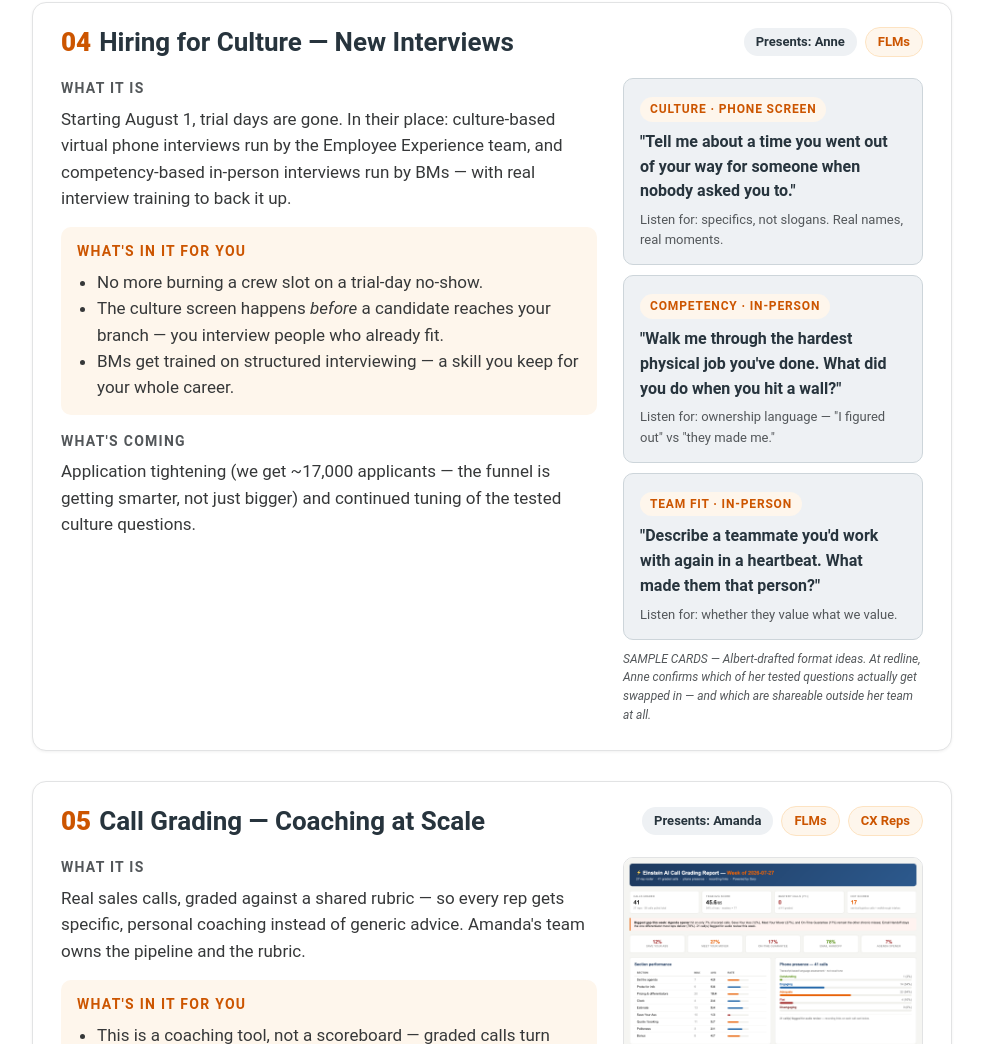
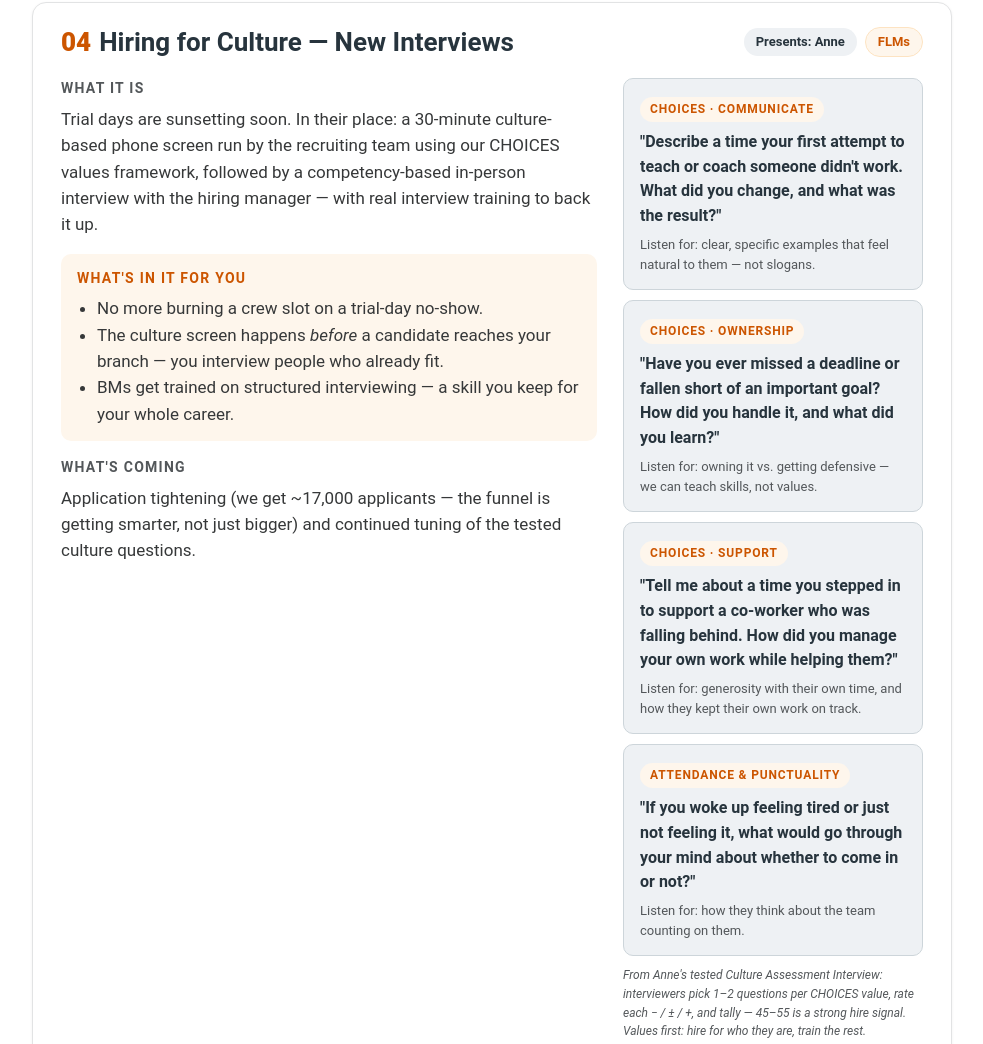
Before and after one commit to einsteinadmin/einstein-qgr-workshop-e84484dcfd5b, a plain HTML site: page q2-quarter-in-review.html in a window 1280 px wide. Shown: the part 2647-3691 px from the top of the page, without its empty margins (148-1131 px from the left). Drawn offline with Linux system fonts and the light colour scheme.

Commit message:
QIR v0.9.2 — Anne's real Culture Assessment questions in tile 04 + trial-day copy corrected to 'sunsetting soon'

```diff
--- a/q2-quarter-in-review.html
+++ b/q2-quarter-in-review.html
@@ -88,7 +88,7 @@ footer{background:var(--navy-700);color:var(--navy-100);padding:26px 0;font-size
 </head>
 <body>
 
-<!-- v0.9.1 2026-07-30: last draft note cleared (Matisen field-app tile) — zero draft notes remain · v0.9: tile 07 finance screenshot in (South Austin branch deep-dive report, Cameron's pick — finalizes the finance half, Paul's draft note cleared) · prior v0.8 (Day-2 room fold): DRAFT banner removed per Cameron · tile 03 = Training Camp dashboard screenshot + einsteinmoving.replit.app link (Mike's draft note cleared) · tile 06 = Botpress chat-widget screenshot · click-to-expand lightbox on all screenshots · prior v0.7: tile 05 call-grading link+shot, Amanda notes cleared -->
+<!-- v0.9.2 2026-08-03: tile 04 Hiring for Culture REAL questions in from Anne's Culture Assessment Interview doc (4 cards + scoring frame; sample-card qnote retired) + trial-day copy corrected to 'sunsetting soon' per Cameron's 8/3 ruling (NOT Aug 1) · v0.9.1 2026-07-30: last draft note cleared (Matisen field-app tile) — zero draft notes remain · v0.9: tile 07 finance screenshot in (South Austin branch deep-dive report, Cameron's pick — finalizes the finance half, Paul's draft note cleared) · prior v0.8 (Day-2 room fold): DRAFT banner removed per Cameron · tile 03 = Training Camp dashboard screenshot + einsteinmoving.replit.app link (Mike's draft note cleared) · tile 06 = Botpress chat-widget screenshot · click-to-expand lightbox on all screenshots · prior v0.7: tile 05 call-grading link+shot, Amanda notes cleared -->
 <header>
   <div class="wrap">
     <div class="kicker">Q2 2026 · Quarter in Review</div>
@@ -212,7 +212,7 @@ footer{background:var(--navy-700);color:var(--navy-100);padding:26px 0;font-size
   <div class="tile-body">
     <div>
       <div class="block"><h3>What it is</h3>
-        <p>Starting August 1, trial days are gone. In their place: culture-based virtual phone interviews run by the Employee Experience team, and competency-based in-person interviews run by BMs — with real interview training to back it up.</p>
+        <p>Trial days are sunsetting soon. In their place: a 30-minute culture-based phone screen run by the recruiting team using our CHOICES values framework, followed by a competency-based in-person interview with the hiring manager — with real interview training to back it up.</p>
       </div>
       <div class="block wifm"><h3>What's in it for you</h3>
         <ul>
@@ -227,19 +227,23 @@ footer{background:var(--navy-700);color:var(--navy-100);padding:26px 0;font-size
     </div>
     <div>
       <div class="qcards">
-        <div class="qcard"><span class="qtag">Culture · phone screen</span>
-          <p class="q">"Tell me about a time you went out of your way for someone when nobody asked you to."</p>
-          <p class="listen">Listen for: specifics, not slogans. Real names, real moments.</p>
+        <div class="qcard"><span class="qtag">CHOICES · Communicate</span>
+          <p class="q">"Describe a time your first attempt to teach or coach someone didn't work. What did you change, and what was the result?"</p>
+          <p class="listen">Listen for: clear, specific examples that feel natural to them — not slogans.</p>
         </div>
-        <div class="qcard"><span class="qtag">Competency · in-person</span>
-          <p class="q">"Walk me through the hardest physical job you've done. What did you do when you hit a wall?"</p>
-          <p class="listen">Listen for: ownership language — "I figured out" vs "they made me."</p>
+        <div class="qcard"><span class="qtag">CHOICES · Ownership</span>
+          <p class="q">"Have you ever missed a deadline or fallen short of an important goal? How did you handle it, and what did you learn?"</p>
+          <p class="listen">Listen for: owning it vs. getting defensive — we can teach skills, not values.</p>
         </div>
-        <div class="qcard"><span class="qtag">Team fit · in-person</span>
-          <p class="q">"Describe a teammate you'd work with again in a heartbeat. What made them that person?"</p>
-          <p class="listen">Listen for: whether they value what we value.</p>
+        <div class="qcard"><span class="qtag">CHOICES · Support</span>
+          <p class="q">"Tell me about a time you stepped in to support a co-worker who was falling behind. How did you manage your own work while helping them?"</p>
+          <p class="listen">Listen for: generosity with their own time, and how they kept their own work on track.</p>
         </div>
-        <p class="qnote">SAMPLE CARDS — Albert-drafted format ideas. At redline, Anne confirms which of her tested questions actually get swapped in — and which are shareable outside her team at all.</p>
+        <div class="qcard"><span class="qtag">Attendance &amp; punctuality</span>
+          <p class="q">"If you woke up feeling tired or just not feeling it, what would go through your mind about whether to come in or not?"</p>
+          <p class="listen">Listen for: how they think about the team counting on them.</p>
+        </div>
+        <p class="qnote">From Anne's tested Culture Assessment Interview: interviewers pick 1–2 questions per CHOICES value, rate each − / ± / +, and tally — 45–55 is a strong hire signal. Values first: hire for who they are, train the rest.</p>
       </div>
     </div>
   </div>
```
